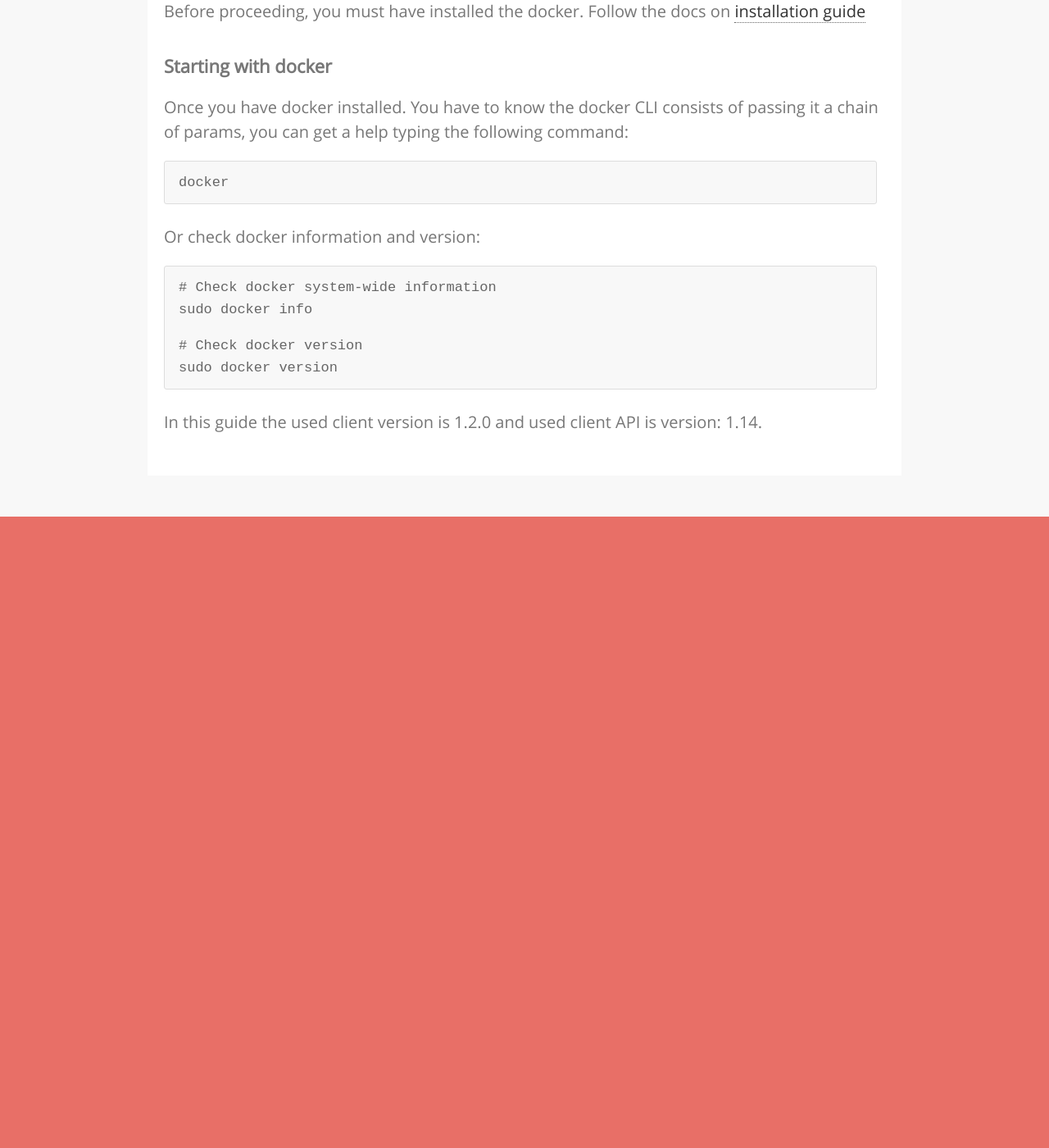
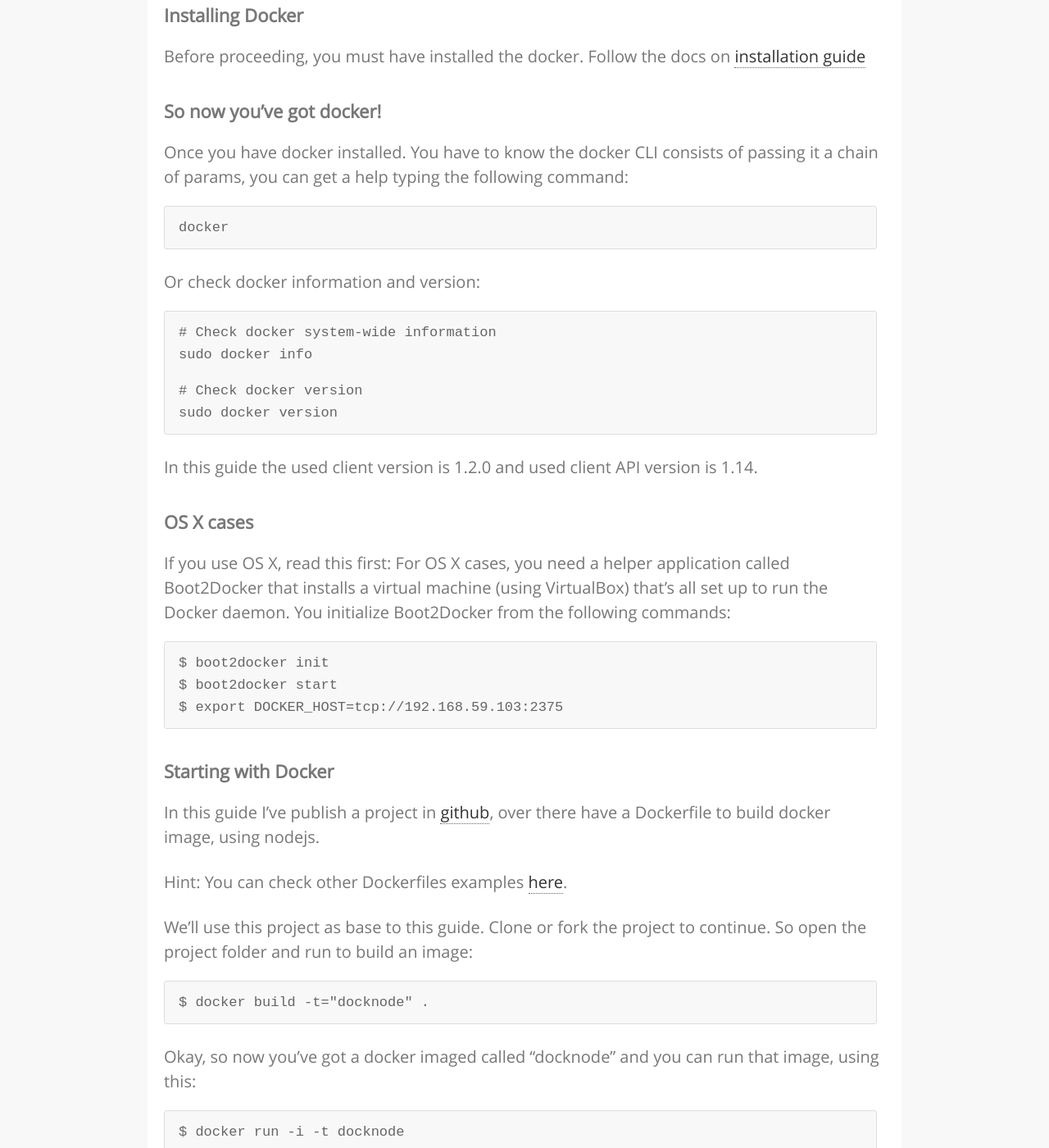
Before and after one commit to raphamorim/raphamorim.github.com, a Jekyll site: the page built from _posts/2014-09-25-hello-my-name-is-docker.md, in a window 1280 px wide and 1400 px high, scrolled down 1706 px. Shown: the whole window at 82% size. Built offline with Jekyll 4.4.1, drawn with Linux system fonts in a browser that asks for light colours; nearby versions of some CDN libraries; comment, search, counter and statistics services are not loaded; before the commit the page ends 2336 px from its top, so only the background shows below that; some of the changed text lies outside the part shown.

Commit message:
finish blog post

```diff
--- a/_posts/2014-09-25-hello-my-name-is-docker.md
+++ b/_posts/2014-09-25-hello-my-name-is-docker.md
@@ -41,11 +41,13 @@ Snapshots of containers or base OS (example: Ubuntu) images. Similar to default
 Dockerfiles are scripts containing a series of instructions and commands which are to be executed to form a new docker image. They basically replace the process of doing everything manually and repeatedly.
 When a Dockerfile is finished executing, you end up having formed an image, which then you use to create a new container.
 
+Any aditional question about how dockerfiles works, you can find here: [Dockerfiles usage](https://docs.docker.com/reference/builder/)
+
 ### Installing Docker
 
 Before proceeding, you must have installed the docker. Follow the docs on [installation guide](http://docs.docker.com/installation/)
 
-### Starting with docker
+### So now you've got docker!
 
 Once you have docker installed. You have to know the docker CLI consists of passing it a chain of params, you can get a help typing the following command:
 
@@ -71,4 +73,89 @@ Or check docker information and version:
 
 </div>
 
-In this guide the used client version is 1.2.0 and used client API is version: 1.14.
+In this guide the used client version is 1.2.0 and used client API version is 1.14.
+
+### OS X cases
+
+If you use OS X, read this first: For OS X cases, you need a helper application called Boot2Docker that installs a virtual machine (using VirtualBox) that's all set up to run the Docker daemon. You initialize Boot2Docker from the following commands:
+
+<div class="code">
+
+<code>$ boot2docker init</code>
+
+<code>$ boot2docker start</code>
+
+<code>$ export DOCKER_HOST=tcp://192.168.59.103:2375</code>
+
+</div>
+
+### Starting with Docker
+
+In this guide I've publish a project in [github](https://github.com/raphamorim/docker-guide), over there have a Dockerfile to build docker image, using nodejs.
+
+Hint: You can check other Dockerfiles examples [here](http://dockerfile.github.io).
+
+We'll use this project as base to this guide. Clone or fork the project to continue. So open the project folder and run to build an image:
+
+<div class="code">
+<code>$ docker build -t="docknode" .</code>
+</div>
+
+Okay, so now you've got a docker imaged called "docknode" and you can run that image, using this:
+
+<div class="code">
+<code>$ docker run -i -t docknode</code>
+</div>
+
+Or to run it in the background
+
+<div class="code">
+<code>$ docker run -d docknode</code>
+</div>
+
+After this, you'll should receive this:
+
+<div class="code">
+<code>Server running at http://127.0.0.1:8080/</code>
+</div>
+
+...And you've built your first application running with docker, fast and easy :)
+
+### Understanding how Code works
+
+Dockerfile: This scripts builds a Docker image. It's use ubuntu OS, install nodejs via apt-get and run app.js file using node.
+
+<div class="code">
+<code>FROM ubuntu:13.10</code>
+<code>MAINTAINER Raphael Amorim</code>
+<br>
+<code>RUN apt-get update</code>
+<code>RUN apt-get install -y nodejs</code>
+<code>RUN mkdir /var/www</code>
+<br>
+<code>ADD app.js /var/www/app.js</code>
+<br>
+<code>CMD ["nodejs", "/var/www/app.js"]</code>
+</div>
+
+App.js: Build a simple nodejs server.
+
+<div class="code">
+<code>var http = require('http'),</code>
+<code>	port = process.env.PORT || 8080;</code>
+<br>
+<code>var server = http.createServer(function (request, response) {</code>
+<code>  response.writeHead(200, {"Content-Type": "text/plain"});</code>
+<code>  text = "Running Node.js:" + process.versions.node</code>
+<br>
+<code>  response.end(text);</code>
+<code>});</code>
+<br>
+<code>server.listen(port, function(){</code>
+<code>	console.log("Server running at http://127.0.0.1:" + port + "/");</code>
+<code>});</code>
+</div>
+
+### This is Docker!
+
+Awesome! You've got this! Give me your feedback, I'll be grateful. Questions or suggestions are always welcome.
```
Also changed, not shown: 1 other file.
